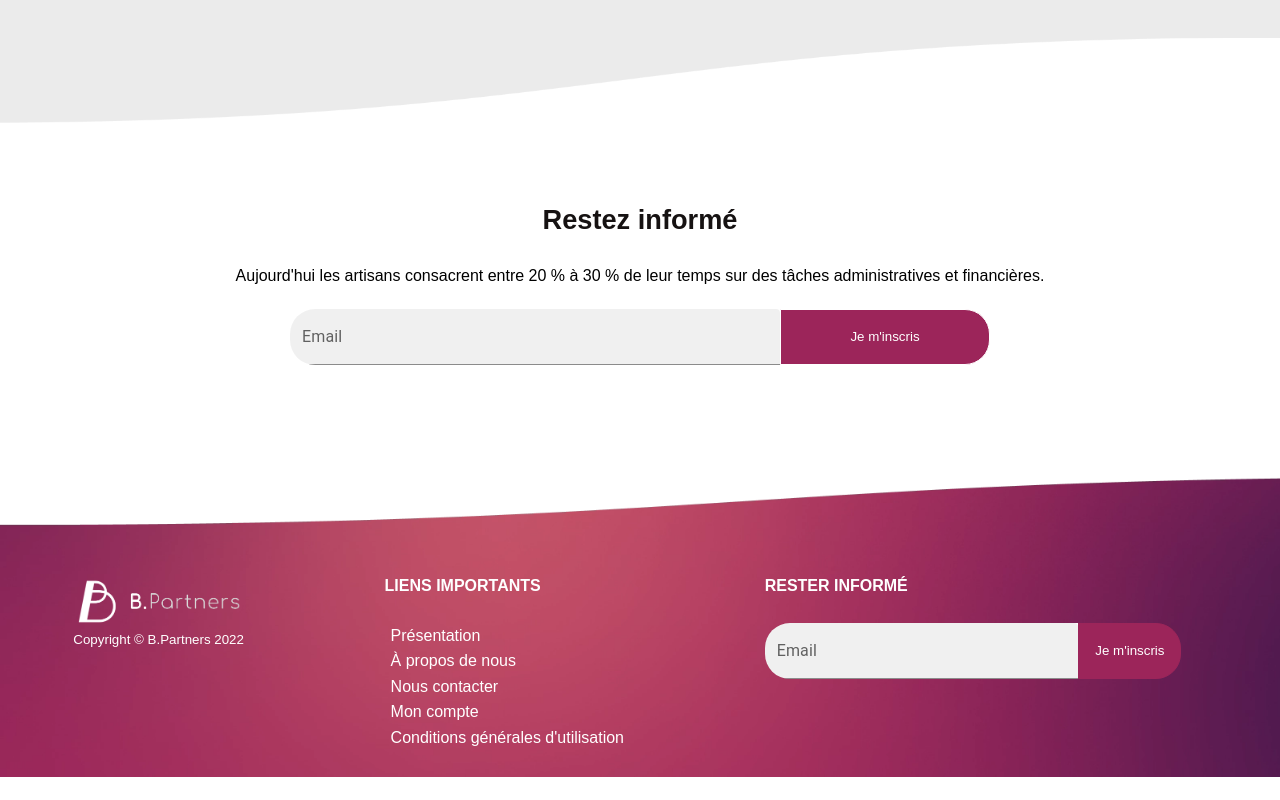
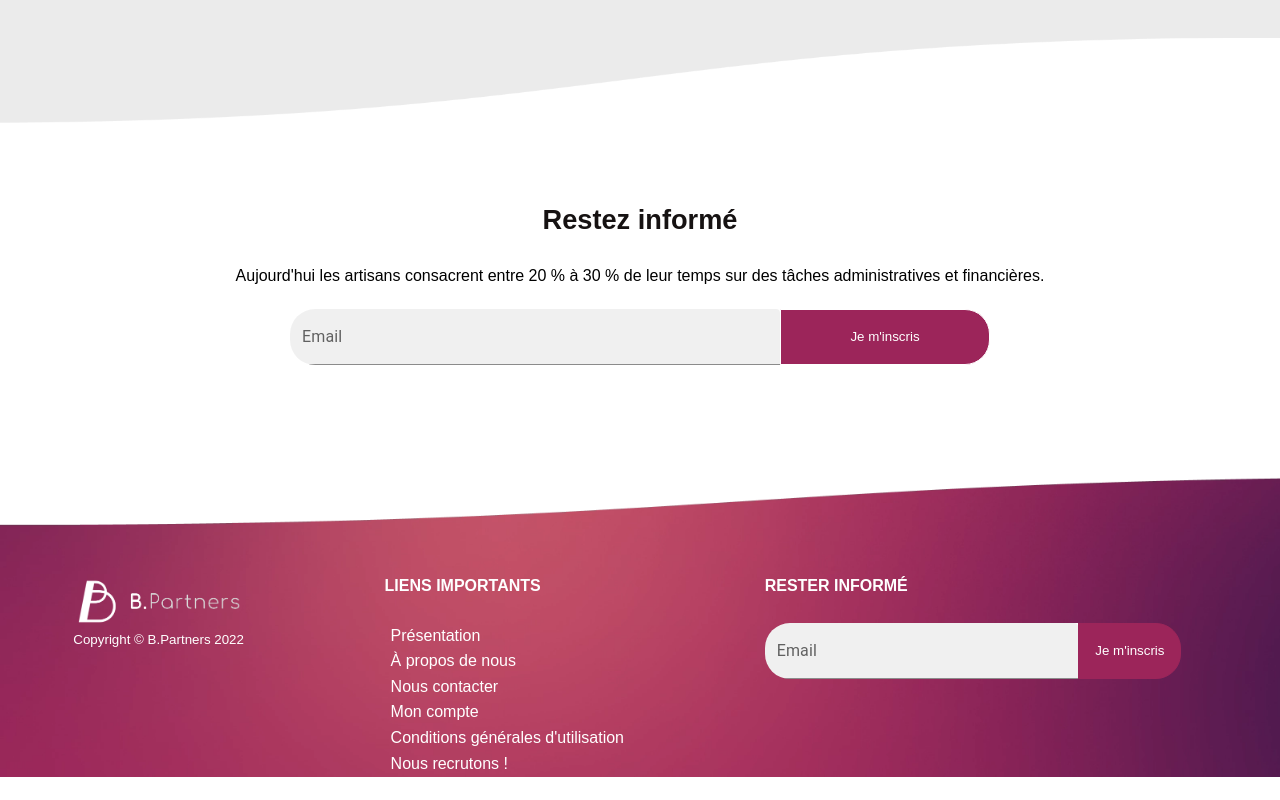
Before and after one commit to b-partners/web-landing, a React (Create React App) app: page /home in a window 1280 px wide. Shown: the part 5301-6101 px from the top of the page. Before the commit the page ends 6078 px from the top, so only its background shows below. Built offline with nearby package versions, Linux system fonts and the light colour scheme; no server answers; a web font is replaced by a local one.

Commit message:
feat: we are hiring

```diff
--- a/src/pages/Home/components/Footer/Footer.jsx
+++ b/src/pages/Home/components/Footer/Footer.jsx
@@ -69,6 +69,14 @@ export function Footer(props) {
                 <a href="#CGU">Conditions générales d'utilisation</a>
               </button>
             </li>
+            <li>
+              <button
+                className="footer-navigation"
+                type="button"
+                onClick={() => navigate('https://landing-bpartners.s3.eu-west-3.amazonaws.com/Inge%CC%81nieur+IA+H_F.pdf')}>
+                <a href="#hrigin">Nous recrutons !</a>
+              </button>
+            </li>
           </ul>
         </div>
         <div className="footer_registration">
```
